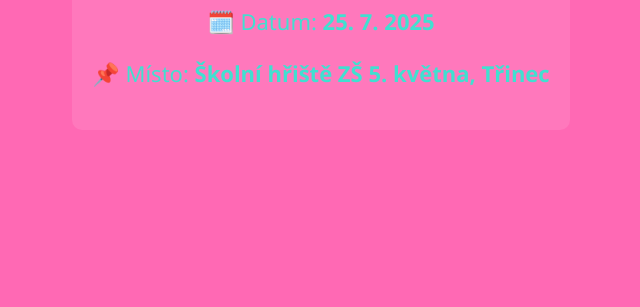
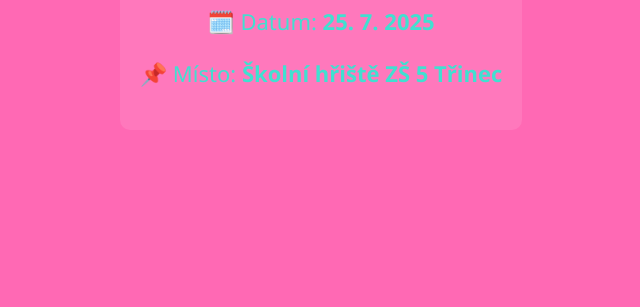
Before and after one commit to W1zron/Squid-Game-T-inec, a plain HTML site: page index.html in a window 1280 px wide. Shown: the part 493-800 px from the top of the page, without its empty margins (319-959 px from the left). Drawn offline with Linux system fonts and the light colour scheme.

Commit message:
Update index.html

```diff
--- a/index.html
+++ b/index.html
@@ -54,7 +54,7 @@
   <div id="event-info">
     <h2>📍 První hra</h2>
     <p>🗓️ Datum: <strong>25. 7. 2025</strong></p>
-    <p>📌 Místo: <strong>Školní hřiště ZŠ 5. května, Třinec</strong></p>
+    <p>📌 Místo: <strong>Školní hřiště ZŠ 5 Třinec</strong></p>
   </div>
 
   <script>
```
